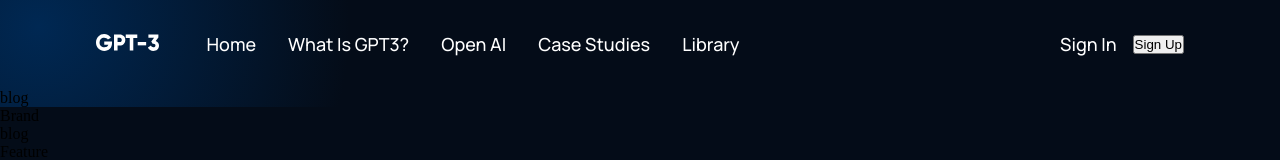
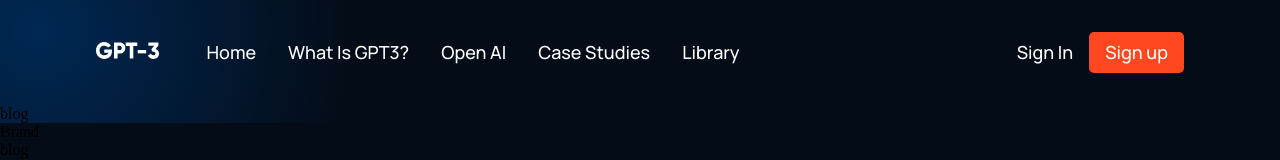
Before and after one commit to misikir21/gpt-3, a React (Create React App) app in the folder gpt_3/: page / in a window 1280 px wide. Shown: the top 160 px of the page. Built offline with nearby package versions, Linux system fonts and the light colour scheme.

Commit message:
add css to sign in button

```diff
--- a/gpt_3/src/components/navbar/Navbar.jsx
+++ b/gpt_3/src/components/navbar/Navbar.jsx
@@ -20,10 +20,10 @@
           </div>
     </div>
     <div className="gpt3__navbar-sign">
-      <p>Sign In</p>
-      <button type='button'>Sign Up</button>
+            <p>Sign in</p>
+            <button type="button">Sign up</button>
+          </div>
 
-    </div>
     </div>
   )
 }
--- a/gpt_3/src/components/navbar/navbar.css
+++ b/gpt_3/src/components/navbar/navbar.css
@@ -63,7 +63,7 @@
 }
 
 
-.gpt3__navbar-menu_container button {
+.gpt3__navbar-sign button {
     padding: 0.5rem 1rem;
     color: #fff;
     background: #FF4820;
```
